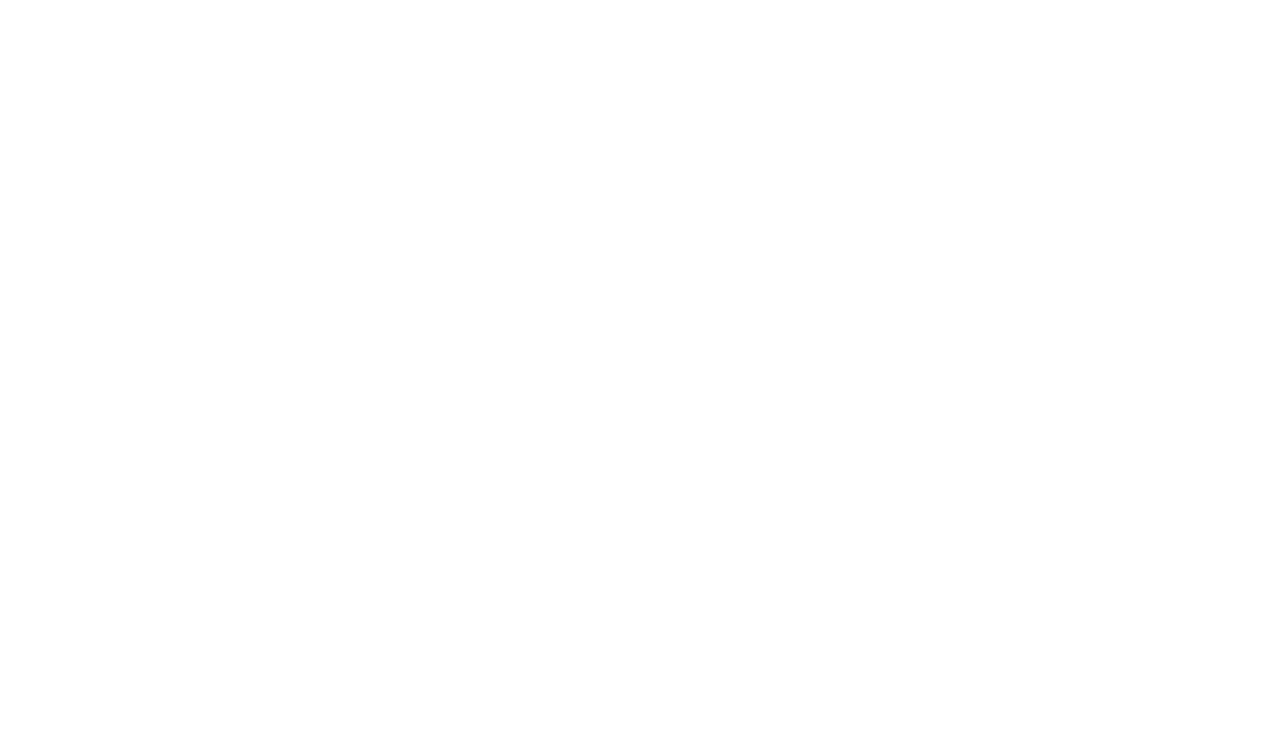
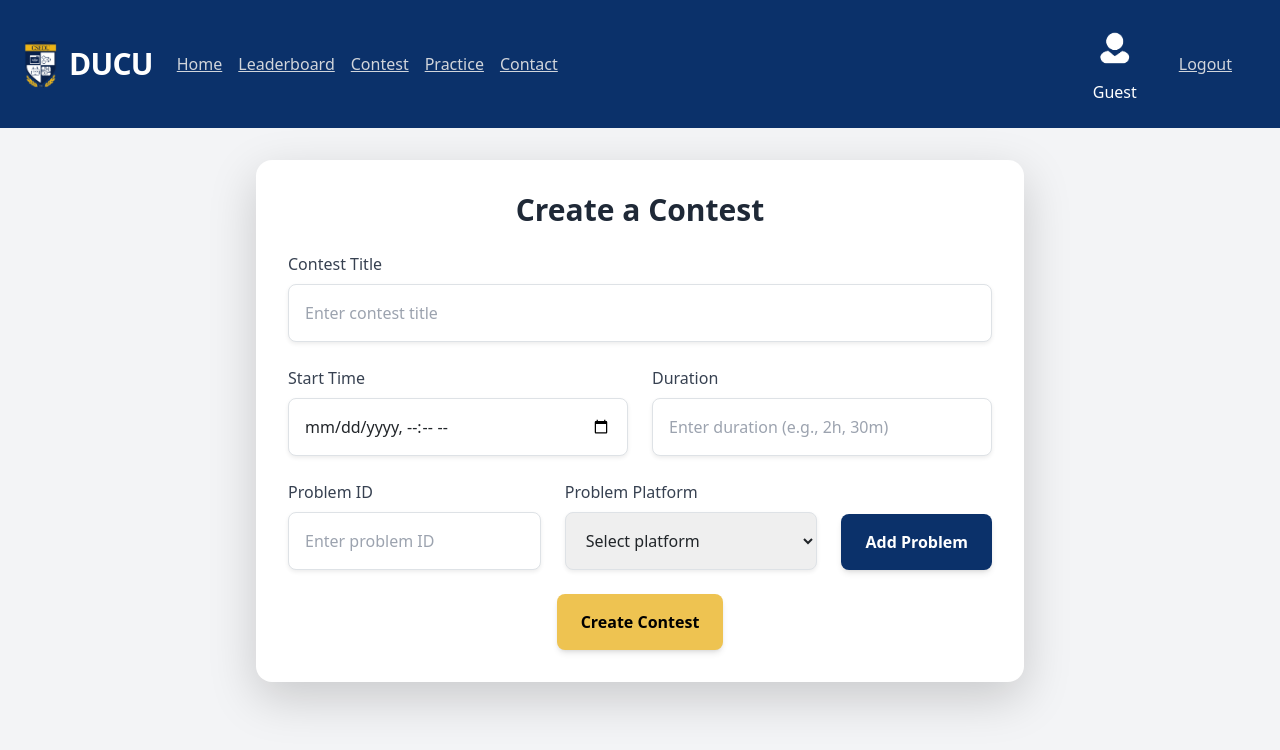
Before and after one commit to Kaizer-13/DU-CP-Frontend, a React (Vite) app in the folder DUCP-FrontEnd/: page /createContests in a window 1280 px wide. Before the commit this address had no page. Shown: the top 750 px of the page. Built offline with nearby package versions, Linux system fonts and the light colour scheme; no server answers; the HTML template or start-up script is replaced by a standard one.

Commit message:
token api

```diff
--- a/DUCP-FrontEnd/src/App.jsx
+++ b/DUCP-FrontEnd/src/App.jsx
@@ -15,6 +15,7 @@ import SignIn from './Pages/signin';
 import Dashboard from './Pages/Dashboard';
 import Leaderboard from './Pages/Leaderboard';
 import Contests from './Pages/Contests';
+import CreateContests from './Pages/CreateContests';
 
 function App() {
   return (
@@ -46,6 +47,12 @@ function App() {
 
         />
 
+        <Route
+            path="/createContests"
+            element={<CreateContests/>}
+
+        />
+
 
       </Routes>
     </Router>
--- /dev/null
+++ b/DUCP-FrontEnd/src/Pages/CreateContests.jsx
@@ -0,0 +1,164 @@
+import React, { useState } from 'react';
+import Navbar from '../Components/Navbar';
+
+function CreateContests() {
+  const [contestTitle, setContestTitle] = useState('');
+  const [startTime, setStartTime] = useState('');
+  const [duration, setDuration] = useState('');
+  const [problemId, setProblemId] = useState('');
+  const [problemPlatform, setProblemPlatform] = useState('');
+  const [successMessage, setSuccessMessage] = useState('');
+  const [errorMessage, setErrorMessage] = useState('');
+
+  const handleAddProblem = async () => {
+    try {
+      const response = await fetch(`/admin/add_problem_to_contest?problem_id=${problemId}`, {
+        method: 'GET',
+      });
+
+      if (!response.ok) {
+        const contentType = response.headers.get('content-type');
+        if (contentType && contentType.includes('application/json')) {
+          const errorData = await response.json();
+          const errorDetail = errorData.detail[0];
+          const errorMsg = `${errorDetail.msg} at ${errorDetail.loc.join(' -> ')}`;
+          throw new Error(errorMsg);
+        } else {
+          const errorText = await response.text();
+          throw new Error(`Unexpected response: ${errorText}`);
+        }
+      }
+
+      const contentType = response.headers.get('content-type');
+      let data;
+      if (contentType && contentType.includes('application/json')) {
+        data = await response.json();
+      } else {
+        const textData = await response.text();
+        throw new Error(`Unexpected response: ${textData}`);
+      }
+
+      console.log(data);
+      // Handle the response data here
+
+      // Set success message
+      setSuccessMessage('Problem successfully added to the contest!');
+      setErrorMessage('');
+
+      // Reset problem ID and platform after adding
+      setProblemId('');
+      setProblemPlatform('');
+    } catch (error) {
+      console.error('Error adding problem to contest:', error);
+      setErrorMessage(error.message);
+      setSuccessMessage('');
+    }
+  };
+
+
+  const handleCreateContest = () => {
+    // Handle create contest logic here
+    console.log({
+      contestTitle,
+      startTime,
+      duration,
+      problemId,
+      problemPlatform,
+    });
+    // You may want to clear the form fields here after creating the contest
+  };
+
+  return (
+    <div className="min-h-screen bg-gray-100 flex flex-col">
+      <Navbar />
+      <div className="flex flex-col p-8 m-8 bg-white rounded-2xl shadow-lg w-full max-w-3xl mx-auto">
+        <h2 className="text-3xl font-extrabold text-center mb-6 text-gray-800">Create a Contest</h2>
+        <form className="space-y-6">
+          <div>
+            <label className="block text-gray-700 font-medium mb-1">Contest Title</label>
+            <input
+              type="text"
+              value={contestTitle}
+              onChange={(e) => setContestTitle(e.target.value)}
+              className="mt-1 p-3 w-full border border-gray-300 rounded-lg shadow-sm focus:outline-none focus:ring-2 focus:ring-blue-400"
+              placeholder="Enter contest title"
+            />
+          </div>
+          <div className="flex space-x-6">
+            <div className="flex-1">
+              <label className="block text-gray-700 font-medium mb-1">Start Time</label>
+              <input
+                type="datetime-local"
+                value={startTime}
+                onChange={(e) => setStartTime(e.target.value)}
+                className="mt-1 p-3 w-full border border-gray-300 rounded-lg shadow-sm focus:outline-none focus:ring-2 focus:ring-blue-400"
+                placeholder="Enter start time"
+              />
+            </div>
+            <div className="flex-1">
+              <label className="block text-gray-700 font-medium mb-1">Duration</label>
+              <input
+                type="text"
+                value={duration}
+                onChange={(e) => setDuration(e.target.value)}
+                className="mt-1 p-3 w-full border border-gray-300 rounded-lg shadow-sm focus:outline-none focus:ring-2 focus:ring-blue-400"
+                placeholder="Enter duration (e.g., 2h, 30m)"
+              />
+            </div>
+          </div>
+          <div className="flex space-x-6">
+            <div className="flex-1">
+              <label className="block text-gray-700 font-medium mb-1">Problem ID</label>
+              <input
+                type="text"
+                value={problemId}
+                onChange={(e) => setProblemId(e.target.value)}
+                className="mt-1 p-3 w-full border border-gray-300 rounded-lg shadow-sm focus:outline-none focus:ring-2 focus:ring-blue-400"
+                placeholder="Enter problem ID"
+              />
+            </div>
+            <div className="flex-1">
+              <label className="block text-gray-700 font-medium mb-1">Problem Platform</label>
+              <select
+                value={problemPlatform}
+                onChange={(e) => setProblemPlatform(e.target.value)}
+                className="mt-1 p-3 w-full border border-gray-300 rounded-lg shadow-sm focus:outline-none focus:ring-2 focus:ring-blue-400"
+              >
+                <option value="">Select platform</option>
+                <option value="Codeforces">Codeforces</option>
+                <option value="HackerRank">HackerRank</option>
+                <option value="CodeChef">CodeChef</option>
+                <option value="AtCoder">AtCoder</option>
+              </select>
+            </div>
+            <div className="flex items-end">
+              <button
+                type="button"
+                onClick={handleAddProblem}
+                className="bg-dark-blue text-white font-bold py-3 px-6 rounded-lg shadow-md hover:bg-yellow-600 focus:outline-none focus:ring-2 focus:ring-blue-400"
+              >
+                Add Problem
+              </button>
+            </div>
+          </div>
+          {successMessage && (
+            <div className="text-green-500 text-center font-semibold">
+              {successMessage}
+            </div>
+          )}
+          <div className="flex justify-center">
+            <button
+              type="button"
+              onClick={handleCreateContest}
+              className="bg-yellow text-black font-bold py-3 px-6 rounded-lg shadow-md hover:bg-dark-yellow focus:outline-none focus:ring-2 focus:ring-blue-400"
+            >
+              Create Contest
+            </button>
+          </div>
+        </form>
+      </div>
+    </div>
+  );
+}
+
+export default CreateContests;
--- a/DUCP-FrontEnd/src/Pages/signin.jsx
+++ b/DUCP-FrontEnd/src/Pages/signin.jsx
@@ -1,64 +1,151 @@
-import React from 'react';
+import React, { useState } from 'react';
 import { useNavigate } from 'react-router-dom';
-import logo from '../Resources/csedu.png'
+import logo from '../Resources/csedu.png';
 
 function Signin() {
+  const [username, setUsername] = useState('');
+  const [password, setPassword] = useState('');
+  const [errorMessage, setErrorMessage] = useState('');
+  const [isLoading, setIsLoading] = useState(false); // Loading state
+  const navigate = useNavigate();
+
+  const handleSignIn = async (e) => {
+    e.preventDefault();
+    setIsLoading(true); // Start loading
 
 
-  const navigate = useNavigate();
 
-  function handleSignIn() {
+    try {
+      const response = await fetch('http://103.209.199.186:5000/token', {
+        method: 'POST',
+        headers: {
+          'Accept': 'application/json',
+          'Content-Type': 'application/x-www-form-urlencoded'
+        },
+        body: new URLSearchParams({
+          'grant_type': '',
+          'username': username,
+          'password': password,
+          'scope': '',
+          'client_id': '',
+          'client_secret': ''
+        })
+      });
 
-    navigate('/dashboard');s
+
+      if (!response.ok) {
+        const errorData = await response.json();
+        console.error('Error data from server:', errorData);
+        throw new Error('Invalid username or password');
       }
 
+      const data = await response.json();
+      console.log('Successful response data:', data);
+
+      // Handle the response data here, such as storing the tokens
+      localStorage.setItem('access_token', data.access_token);
+      localStorage.setItem('refresh_token', data.refresh_token);
+
+      // Navigate to the dashboard
+      navigate('/dashboard');
+    } catch (error) {
+      console.error('Error during sign in:', error);
+      setErrorMessage(error.message);
+    } finally {
+      setIsLoading(false); // Stop loading
+    }
+  };
+
+  // Utility function to make authenticated requests
+  const makeAuthenticatedRequest = async (url, options = {}) => {
+    const token = localStorage.getItem('access_token');
+    if (!token) {
+      throw new Error('No access token found');
+    }
+
+    const headers = {
+      ...options.headers,
+      'Authorization': `Bearer ${token}`,
+      'Content-Type': 'application/json'
+    };
+
+    const response = await fetch(url, {
+      ...options,
+      headers,
+    });
+
+    if (!response.ok) {
+      const errorData = await response.json();
+      console.error('Error data from server:', errorData);
+      throw new Error(errorData.message || 'Request failed');
+    }
+
+    return response.json();
+  };
+
   return (
-
     <div className="min-h-screen flex">
       {/* Dark blue section covering one-third of the screen */}
       <div className="w-1/3 bg-dark-blue flex flex-col items-center justify-center text-white">
-      <div className="flex flex-col items-center mt-0 font-sedan"> {/* Reduced margin here */}
+        <div className="flex flex-col items-center mt-0 font-sedan">
           {'DUCU'.split('').map((char, index) => (
-          <span key={index} className="text-8xl font-bold mb-10">{char}</span> // Increased spacing between letters and larger text size
+            <span key={index} className="text-8xl font-bold mb-10">{char}</span>
           ))}
-        <img src={logo} alt="DUCU Logo" className="mt-20" style={{ width: '100px', height: '150px' }} /> {/* Increased margin above image */}
+          <img src={logo} alt="DUCU Logo" className="mt-20" style={{ width: '100px', height: '150px' }} />
         </div>
       </div>
 
-
-
-
-
       {/* White section covering two-thirds of the screen */}
       <div className="w-2/3 bg-white flex justify-center items-center">
-        <form className="w-full max-w-md">
+        <form className="w-full max-w-md" onSubmit={handleSignIn}>
           <h2 className="text-2xl font-bold text-gray-700 mb-4">Sign In</h2>
-
+          {isLoading && <div className="mb-4 text-gray-700">Signing in...</div>}
+          {errorMessage && (
+            <div className="mb-4 text-red-500">
+              {errorMessage}
+            </div>
+          )}
           <div className="mb-6">
             <label className="block text-gray-700 text-sm font-bold mb-2" htmlFor="username">
               Username
             </label>
-            <input className="shadow appearance-none border rounded w-full py-2 px-3 text-gray-700 leading-tight focus:outline-none focus:shadow-outline" id="username" type="text" placeholder="Username"/>
+            <input
+              className="shadow appearance-none border rounded w-full py-2 px-3 text-gray-700 leading-tight focus:outline-none focus:shadow-outline"
+              id="username"
+              type="text"
+              placeholder="Username"
+              value={username}
+              onChange={(e) => setUsername(e.target.value)}
+            />
           </div>
           <div className="mb-6">
             <label className="block text-gray-700 text-sm font-bold mb-2" htmlFor="password">
               Password
             </label>
-              <input className="shadow appearance-none border rounded w-full py-2 px-3 text-gray-700 mb-3 leading-tight focus:outline-none focus:shadow-outline" id="password" type="password" placeholder="********"/>
-              <div className="text-right mb-0"> {/* Adjusted positioning for right alignment and vertical positioning */}
+            <input
+              className="shadow appearance-none border rounded w-full py-2 px-3 text-gray-700 mb-3 leading-tight focus:outline-none focus:shadow-outline"
+              id="password"
+              type="password"
+              placeholder="********"
+              value={password}
+              onChange={(e) => setPassword(e.target.value)}
+            />
+            <div className="text-right mb-0">
               <a href="#" className="inline-block align-baseline text-sm text-neutral-500 hover:text-dark-blue underline mt-2 text-right">
                 Forgot Password?
               </a>
             </div>
-
           </div>
           <div className="flex items-center justify-center">
-            <button onClick={handleSignIn} className="bg-yellow hover:bg-dark-yellow text-black font-bold py-2 px-4 rounded focus:outline-none focus:shadow-outline" type="button">
+            <button
+              className="bg-yellow-500 hover:bg-yellow-600 text-black font-bold py-2 px-4 rounded focus:outline-none focus:shadow-outline"
+              type="submit"
+              disabled={isLoading} // Disable button while loading
+            >
               Sign In
             </button>
-
           </div>
-          <p className="text-center text-gray-500 text-m" style={{marginTop:'30px'}}>
+          <p className="text-center text-gray-500 text-m" style={{ marginTop: '30px' }}>
             New to DUCU? <a href="#" className="text-dark-blue hover:text-black">Register here</a>
           </p>
         </form>
```
Also changed, not shown: DUCP-FrontEnd/src/Pages/Contests.jsx (+5 -2 lines). Lines whose indentation alone changed are shown as unchanged.
